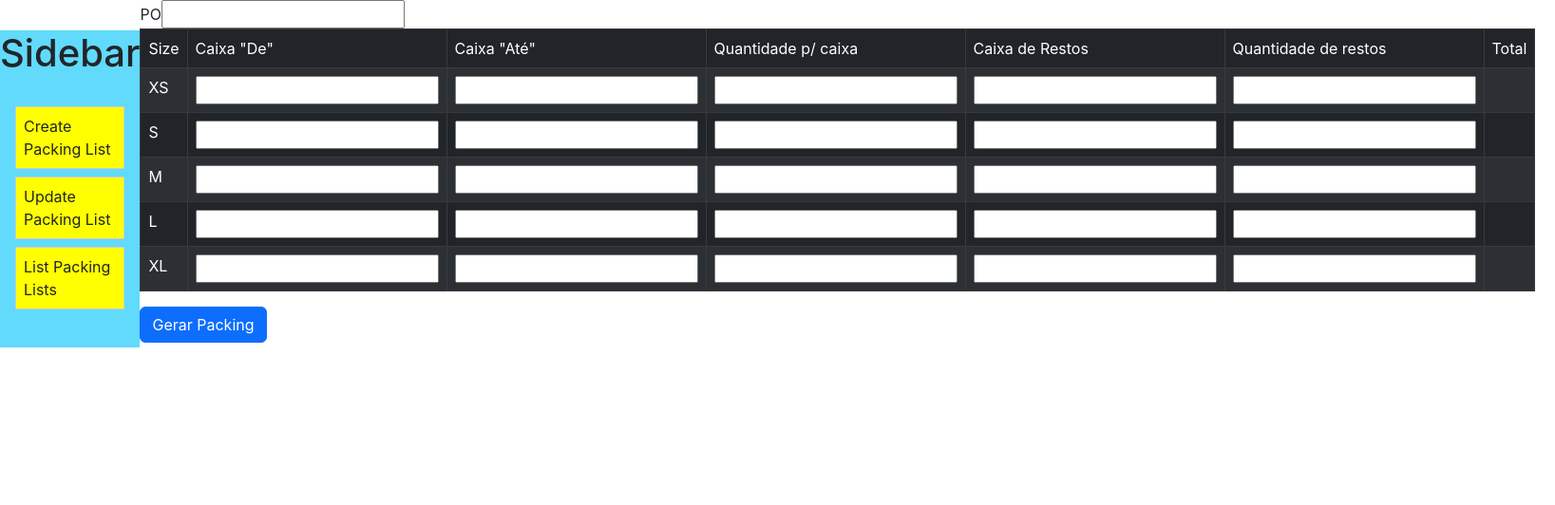
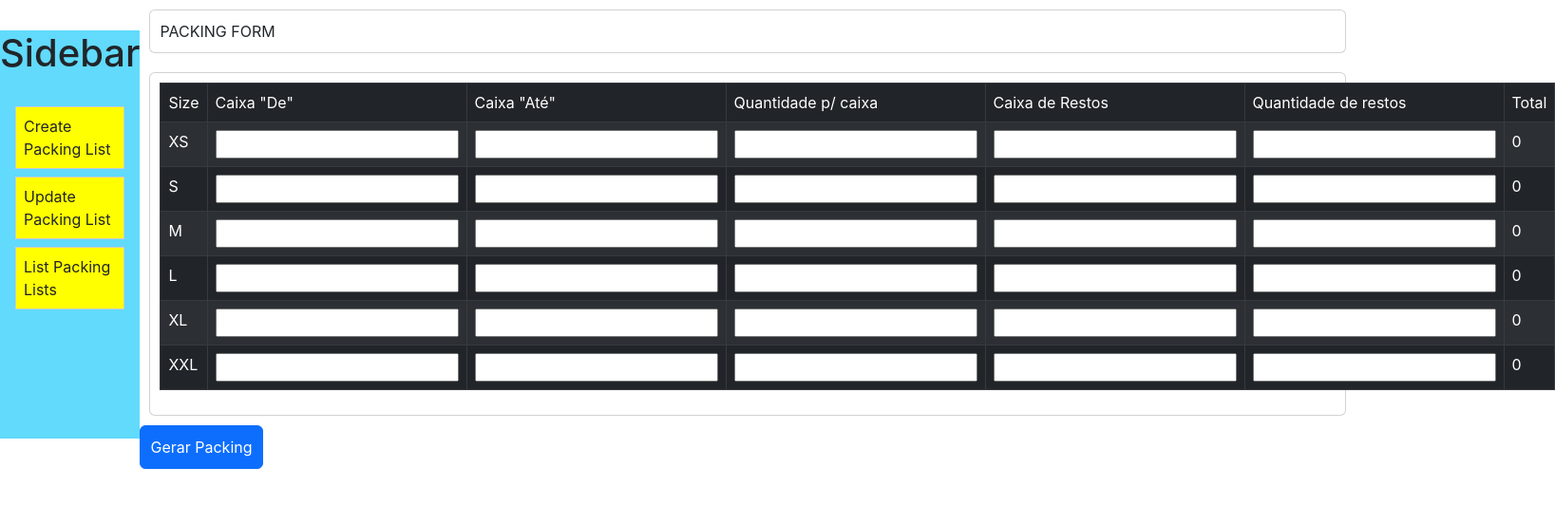
Before and after one commit to vitorf997/packing-creator, a React (Create React App) app: page / in a window 1280 px wide. Shown: the top 532 px of the page at 95% size, 1637 px wide, since content can reach past the window. Built offline with nearby package versions, Linux system fonts and the light colour scheme; the HTML template or start-up script is replaced by a standard one.

Commit message:
Working SideBaR Working Table Bootstrap added

```diff
--- a/src/App.js
+++ b/src/App.js
@@ -3,7 +3,7 @@ import "./App.css";
 import Sidebar from "./Components/SideBar/Sidebar";
 import Content from "./Components/Content/Content";
 
-const DUMMY_DATA_SIZE_MATRIX = ["XS", "S", "M", "L", "XL"];
+const DUMMY_DATA_SIZE_MATRIX = ["XS", "S", "M", "L", "XL", "XXL"];
 
 function App() {
   const [selectedItem, setSelectedItem] = useState();
--- a/src/Components/PackingLists/CreatePackingList/CreatePackingList.js
+++ b/src/Components/PackingLists/CreatePackingList/CreatePackingList.js
@@ -4,10 +4,6 @@ import PackingListForm from "./PackingListForm";
 const CreatePackingList = (props) => {
   return (
     <div>
-      <div>
-        <label>PO</label>
-        <input />
-      </div>
       <PackingListForm data={props.data} />
     </div>
   );
--- /dev/null
+++ b/src/Components/PackingLists/CreatePackingList/PackingDataGeneration.js
@@ -0,0 +1,9 @@
+import React from "react";
+
+const PackingDataGeneration = (props) => {
+  let totalPerSize;
+  if (props.id.includes("box_from_input_")) {
+  }
+};
+
+export default PackingDataGeneration;
--- a/src/Components/PackingLists/CreatePackingList/PackingListForm.js
+++ b/src/Components/PackingLists/CreatePackingList/PackingListForm.js
@@ -1,16 +1,36 @@
 import React, { useState } from "react";
-import { Button, Table, Form } from "react-bootstrap";
+import { Button, Table, Form, Card } from "react-bootstrap";
+import styles from "./PackingListForm.module.css";
+import PackingDataGeneration from "./PackingDataGeneration";
 
 const PackingListForm = (props) => {
-  const [totalPerSize, setTotalPerSize] = useState();
+  const [totalPerSize, setTotalPerSize] = useState(0);
 
   const submitFormHandler = (event) => {
     event.preventDefault();
-    console.log(event.target[0].value);
+    const formElements = event.target.elements;
+    for (let i = 0; i < formElements.length; i++) {
+      if (
+        formElements[i].tagName === "INPUT" &&
+        formElements[i].value !== "" &&
+        formElements[i].id.includes("box_from_input_")
+      ) {
+        console.log("in");
+      }
+    }
+  };
+
+  const qtyChangeHandler = (event) => {
+    setTotalPerSize(event.target.value);
   };
 
   return (
-    <Form onSubmit={submitFormHandler}>
+    <Form className={`${styles["form-control"]}`} onSubmit={submitFormHandler}>
+      <div>
+        <Card>PACKING FORM</Card>
+      </div>
+      <div>
+        <Card>
           <Table striped bordered hover variant="dark">
             <thead>
               <tr>
@@ -27,30 +47,55 @@ const PackingListForm = (props) => {
               {props.data.map((size) => (
                 <tr key={"tr_" + size}>
                   <td>
-                <label key={"size_" + size}>{size}</label>
+                    <label id={"size_" + size} key={"size_" + size}>
+                      {size}
+                    </label>
                   </td>
                   <td>
-                <input key={"box_from_input_" + size} />
+                    <input
+                      onChange={qtyChangeHandler}
+                      id={"box_from_input_" + size}
+                      key={"box_from_input_" + size}
+                    />
                   </td>
                   <td>
-                <input key={"box_to_input_" + size} />
+                    <input
+                      id={"box_to_input_" + size}
+                      key={"box_to_input_" + size}
+                    />
                   </td>
                   <td>
-                <input key={"units_p_box_input_" + size} />
+                    <input
+                      id={"units_p_box_input_" + size}
+                      key={"units_p_box_input_" + size}
+                    />
                   </td>
                   <td>
-                <input key={"remain_box_input_" + size} />
+                    <input
+                      id={"remain_box_input_" + size}
+                      key={"remain_box_input_" + size}
+                    />
                   </td>
                   <td>
-                <input key={"units_remain_input_" + size} />
+                    <input
+                      id={"units_remain_input_" + size}
+                      key={"units_remain_input_" + size}
+                    />
                   </td>
                   <td>
-                <label key={"total_units_label_" + size}>{totalPerSize}</label>
+                    <label
+                      id={"total_units_label_" + size}
+                      key={"total_units_label_" + size}
+                    >
+                      {totalPerSize}
+                    </label>
                   </td>
                 </tr>
               ))}
             </tbody>
           </Table>
+        </Card>
+      </div>
       <Button variant="primary" type={"submit"}>
         Gerar Packing
       </Button>
--- a/src/Components/PackingLists/CreatePackingList/PackingListForm.module.css
+++ b/src/Components/PackingLists/CreatePackingList/PackingListForm.module.css
@@ -0,0 +1,14 @@
+.form-control {
+}
+
+.form-control div{
+    padding: 10px;
+}
+
+.form-control Table{
+    border-radius: 5px;
+}
+
+.form-control Button{
+    padding: 10px;
+}
```
Also changed, not shown: src/Components/PackingLists/CreatePackingList/PackingListLine.module.css (deleted). Lines whose indentation alone changed are shown as unchanged.
